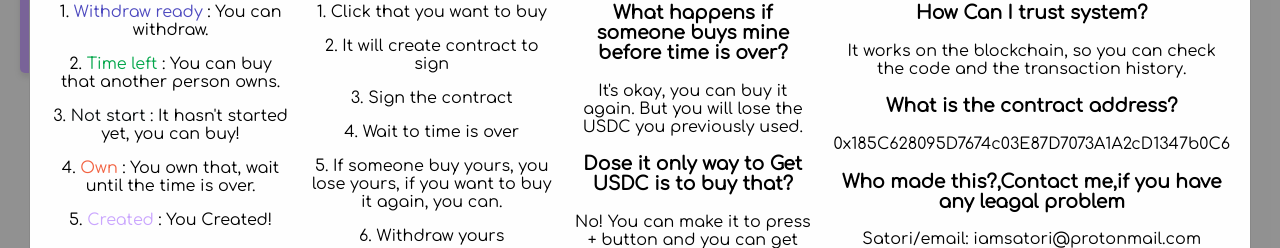
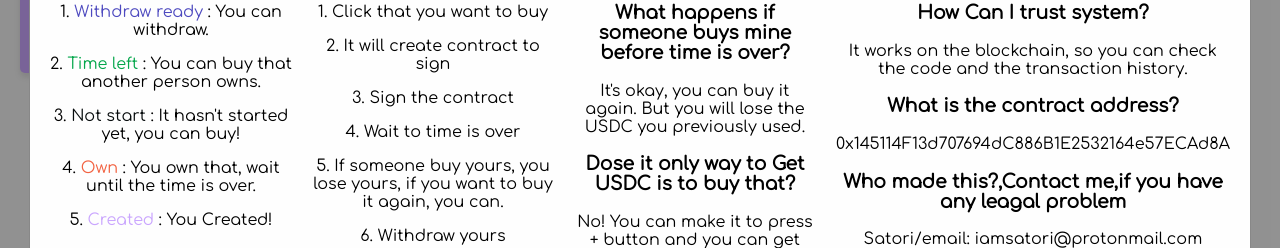
Before and after one commit to IamSatori/frontend, a plain HTML site: page index.html in a window 1280 px wide. Shown: the part 191-439 px from the top of the page. Drawn offline with Linux system fonts and the light colour scheme.

Commit message:
Update index.html

```diff
--- a/index.html
+++ b/index.html
@@ -77,7 +77,7 @@
         <h3>How Can I trust system?</h3>
         <p>It works on the blockchain, so you can check the code and the transaction history.</p>
         <h3>What is the contract address?</h3>
-        <p>0x185C628095D7674c03E87D7073A1A2cD1347b0C6</p>
+        <p>0x145114F13d707694dC886B1E2532164e57ECAd8A</p>
         <h3>Who made this?,Contact me,if you have any leagal problem</h3>
         <p>Satori/email: iamsatori@protonmail.com</p>
         <h3>Announcement</h3>
```
